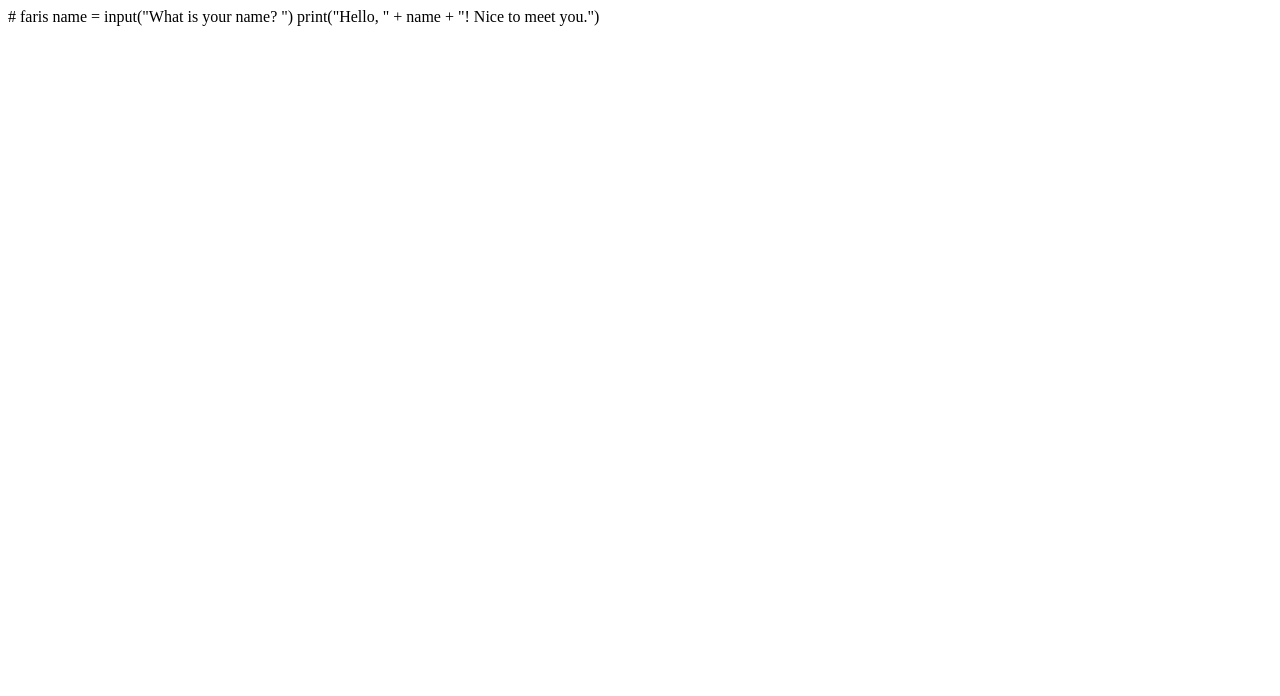
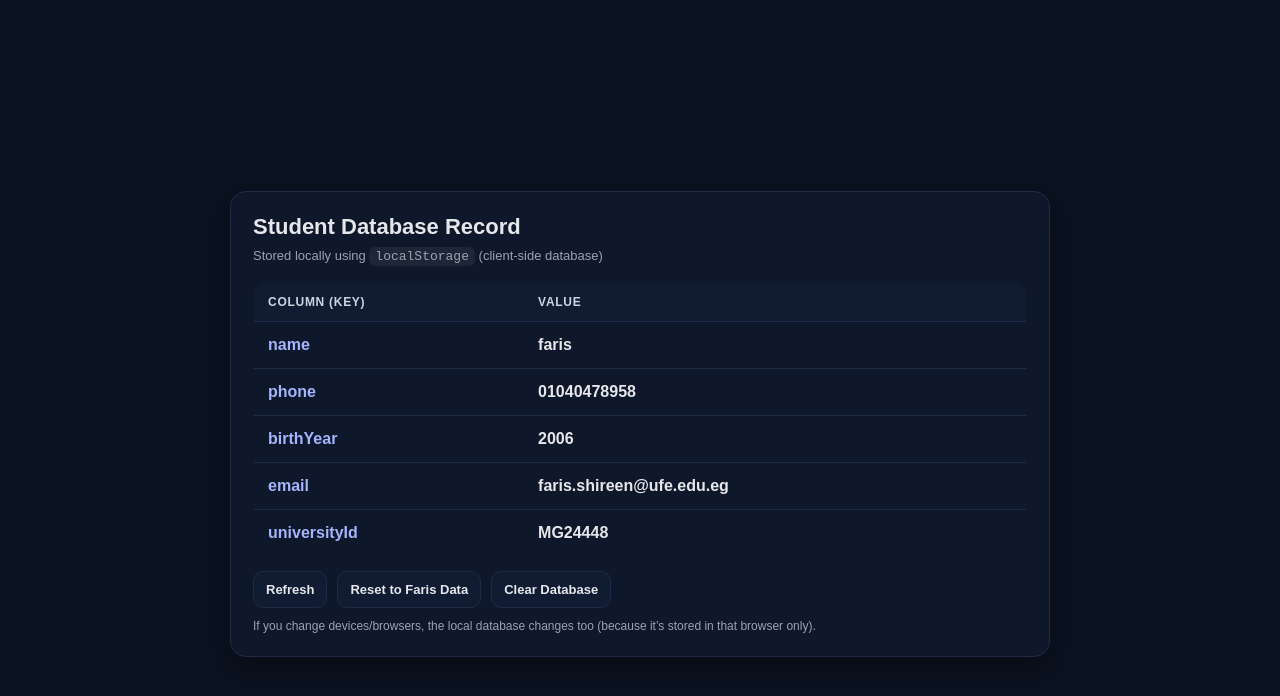
Before and after one commit to farisshireen6-tech/faris, a plain HTML site: page index.html in a window 1280 px wide. Drawn offline with Linux system fonts and the light colour scheme.

Commit message:
databasecomplex

```diff
--- a/index.html
+++ b/index.html
@@ -1,3 +1,188 @@
-# faris
-name = input("What is your name? ")
-print("Hello, " + name + "! Nice to meet you.")
+<!doctype html>
+<html lang="en">
+<head>
+  <meta charset="utf-8" />
+  <meta name="viewport" content="width=device-width, initial-scale=1" />
+  <title>Faris — Personal Database</title>
+  <style>
+    :root { color-scheme: dark; }
+    body {
+      margin: 0;
+      min-height: 100vh;
+      display: grid;
+      place-items: center;
+      font-family: Arial, sans-serif;
+      background: #0b1220;
+      color: #e5e7eb;
+      padding: 24px;
+    }
+    .wrap { width: 100%; max-width: 820px; }
+    .card {
+      background: #0f172a;
+      border: 1px solid #1f2a44;
+      border-radius: 16px;
+      padding: 22px;
+      box-shadow: 0 10px 30px rgba(0,0,0,.35);
+    }
+    h1 { margin: 0 0 8px; font-size: 22px; }
+    .sub { margin: 0 0 18px; color: #9ca3af; font-size: 13px; }
+
+    table {
+      width: 100%;
+      border-collapse: collapse;
+      overflow: hidden;
+      border-radius: 12px;
+      border: 1px solid #1f2a44;
+    }
+    thead th {
+      text-align: left;
+      font-size: 12px;
+      letter-spacing: .06em;
+      text-transform: uppercase;
+      color: #cbd5e1;
+      background: #111c33;
+      padding: 12px 14px;
+      border-bottom: 1px solid #1f2a44;
+    }
+    tbody td {
+      padding: 14px;
+      border-bottom: 1px solid #1f2a44;
+      vertical-align: top;
+    }
+    tbody tr:last-child td { border-bottom: none; }
+
+    .key { color: #a5b4fc; font-weight: 700; }
+    .value { color: #e5e7eb; font-weight: 600; word-break: break-word; }
+
+    .actions {
+      display: flex;
+      gap: 10px;
+      margin-top: 14px;
+      flex-wrap: wrap;
+    }
+    button {
+      background: #111c33;
+      color: #e5e7eb;
+      border: 1px solid #1f2a44;
+      border-radius: 10px;
+      padding: 10px 12px;
+      cursor: pointer;
+      font-weight: 700;
+      font-size: 13px;
+    }
+    button:hover { filter: brightness(1.08); }
+
+    .note {
+      margin-top: 10px;
+      color: #9ca3af;
+      font-size: 12px;
+      line-height: 1.4;
+    }
+    code { background: rgba(255,255,255,.06); padding: 2px 6px; border-radius: 6px; }
+  </style>
+</head>
+
+<body>
+  <div class="wrap">
+    <div class="card">
+      <h1>Student Database Record</h1>
+      <p class="sub">Stored locally using <code>localStorage</code> (client-side database)</p>
+
+      <table aria-label="Database table">
+        <thead>
+          <tr>
+            <th style="width: 35%;">Column (Key)</th>
+            <th>Value</th>
+          </tr>
+        </thead>
+        <tbody id="dbRows"></tbody>
+      </table>
+
+      <div class="actions">
+        <button id="refreshBtn" type="button">Refresh</button>
+        <button id="resetBtn" type="button">Reset to Faris Data</button>
+        <button id="clearBtn" type="button">Clear Database</button>
+      </div>
+
+      <div class="note">
+        If you change devices/browsers, the local database changes too (because it’s stored in that browser only).
+      </div>
+    </div>
+  </div>
+
+  <script>
+    const STORAGE_KEY = "faris_db";
+
+    // Your "database row"
+    const seedRecord = {
+      name: "faris",
+      phone: "01040478958",
+      birthYear: 2006,
+      email: "faris.shireen@ufe.edu.eg",
+      universityId: "MG24448"
+    };
+
+    function getDB() {
+      const raw = localStorage.getItem(STORAGE_KEY);
+      return raw ? JSON.parse(raw) : null;
+    }
+
+    function setDB(obj) {
+      localStorage.setItem(STORAGE_KEY, JSON.stringify(obj));
+    }
+
+    function clearDB() {
+      localStorage.removeItem(STORAGE_KEY);
+    }
+
+    function ensureSeed() {
+      if (!getDB()) setDB(seedRecord);
+    }
+
+    function render() {
+      const tbody = document.getElementById("dbRows");
+      const data = getDB();
+
+      if (!data) {
+        tbody.innerHTML = `
+          <tr>
+            <td class="key">Database</td>
+            <td class="value">Empty (click "Reset to Faris Data")</td>
+          </tr>
+        `;
+        return;
+      }
+
+      const rows = [
+        ["name", data.name],
+        ["phone", data.phone],
+        ["birthYear", data.birthYear],
+        ["email", data.email],
+        ["universityId", data.universityId],
+      ];
+
+      tbody.innerHTML = rows.map(([k, v]) => `
+        <tr>
+          <td class="key">${k}</td>
+          <td class="value">${v}</td>
+        </tr>
+      `).join("");
+    }
+
+    // Init
+    ensureSeed();
+    render();
+
+    // Buttons
+    document.getElementById("refreshBtn").addEventListener("click", render);
+    document.getElementById("resetBtn").addEventListener("click", () => {
+      setDB(seedRecord);
+      render();
+    });
+    document.getElementById("clearBtn").addEventListener("click", () => {
+      clearDB();
+      render();
+    });
+  </script>
+</body>
+</html>
```
